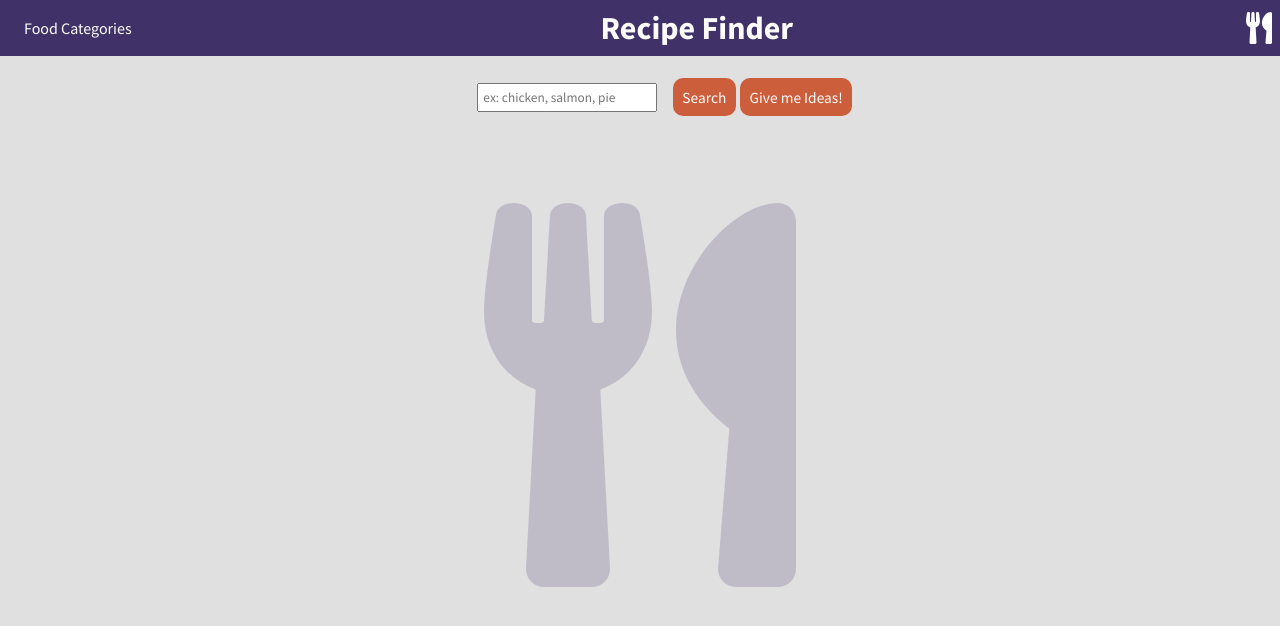
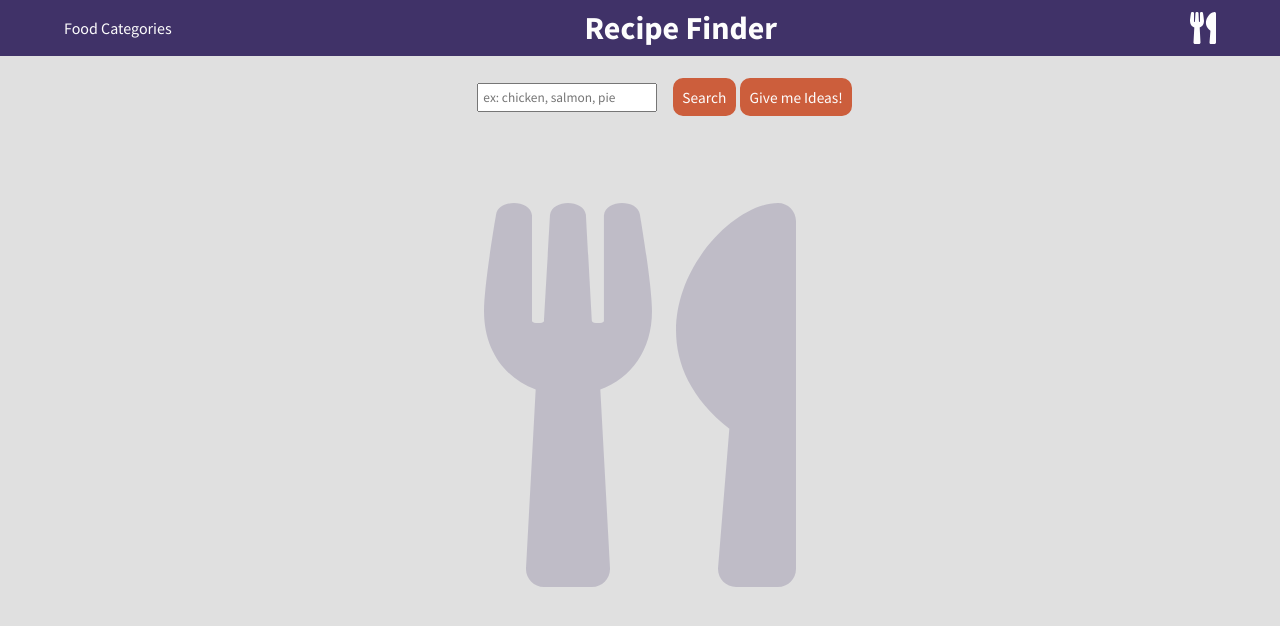
Before and after one commit to le-santos/recipe-finder, a React (Create React App) app: page / in a window 1280 px wide. Shown: the top 626 px of the page. Built offline with nearby package versions, Linux system fonts and the light colour scheme.

Commit message:
updates page width styles

```diff
--- a/src/Components/AppToolbar/AppToolbar.js
+++ b/src/Components/AppToolbar/AppToolbar.js
@@ -8,6 +8,7 @@ const style = {
   top: "0",
   width: "100%",
   zIndex: "100",
+  padding: "0.5em 5%",
 };
 
 function AppToolbar(props) {
--- a/src/Components/Menu/MenuLinkStyled.js
+++ b/src/Components/Menu/MenuLinkStyled.js
@@ -1,7 +1,7 @@
 import styled from "styled-components";
 
 const MenuLinkStyled = styled.a`
-  padding: 0.5em 1em;
+  padding: 0.5em 0;
   color: var(--color1);
   &:hover {
     color: var(--color5);
--- a/src/Components/Navigation/NavigationList.js
+++ b/src/Components/Navigation/NavigationList.js
@@ -10,7 +10,7 @@ const ListStyled = styled.ul`
   @media (min-width: 600px) {
     display: none;
     position: absolute;
-    left: 8px;
+    left: 5%;
     top: 46px;
     background-color: var(--color1);
     box-shadow: 1px 1px 3px var(--color5);
--- a/src/Components/ResultBox/ResultBox.js
+++ b/src/Components/ResultBox/ResultBox.js
@@ -6,7 +6,8 @@ import SelectedRecipeCard from "../SelectedRecipeCard/SelectedRecipeCard";
 import fetchRecipesAPI from "../../services/fetchRecipes";
 
 const DivStyled = styled.div`
-  margin: 0em 0.8em;
+  margin: 0 auto;
+  max-width: 80%;
   background-color: var(--color1);
   border: none;
   border-radius: 8px;
```
